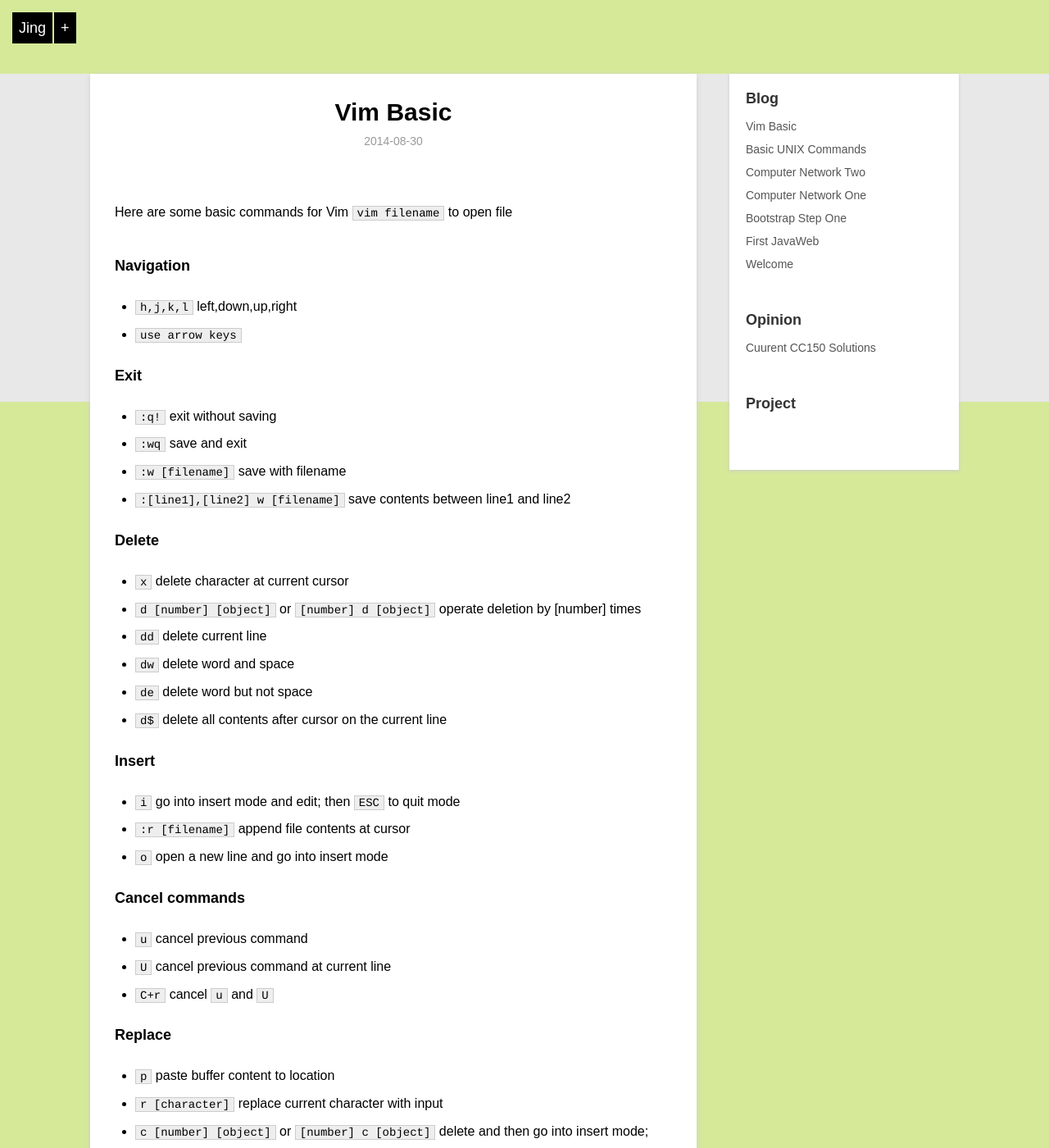
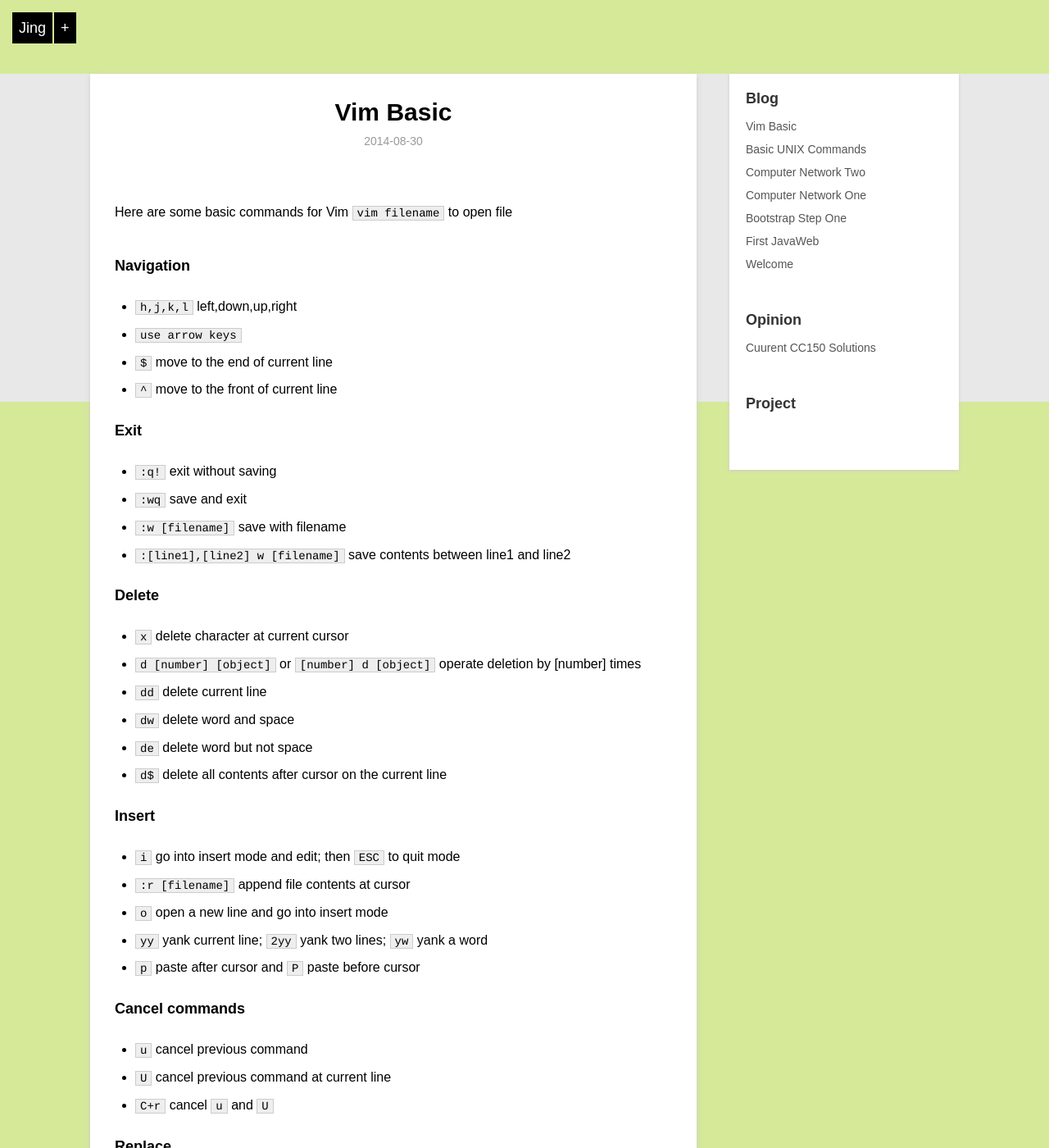
Before and after one commit to shipengfei92/startupjing.github.io, a Jekyll site: the page built from _posts/blog/2014-08-30-VimBasic.md, in a window 1280 px wide and 1400 px high. Shown: the whole window at 82% size. Built offline with Jekyll 4.4.1, drawn with Linux system fonts in a browser that asks for light colours; Markdown is read by kramdown in place of the engine named in the settings.

Commit message:
contents add to vim basic

```diff
--- a/_posts/blog/2014-08-30-VimBasic.md
+++ b/_posts/blog/2014-08-30-VimBasic.md
@@ -13,6 +13,8 @@
 
 * `h,j,k,l` left,down,up,right
 * `use arrow keys`
+* `$` move to the end of current line
+* `^` move to the front of current line
 
 ### Exit
 
@@ -35,6 +37,8 @@
 * `i` go into insert mode and edit; then `ESC` to quit mode
 * `:r [filename]` append file contents at cursor
 * `o` open a new line and go into insert mode
+* `yy` yank current line; `2yy` yank two lines; `yw` yank a word
+* `p` paste after cursor and `P` paste before cursor
 
 ### Cancel commands
 
```
